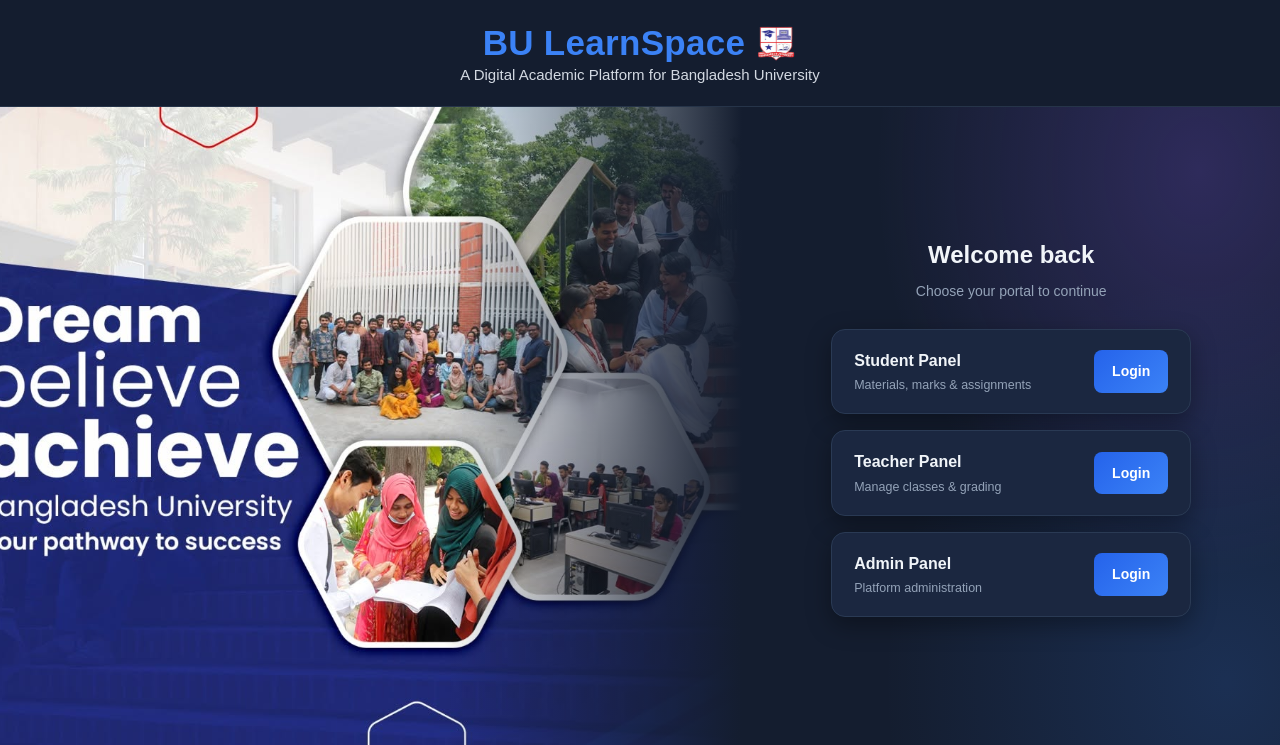
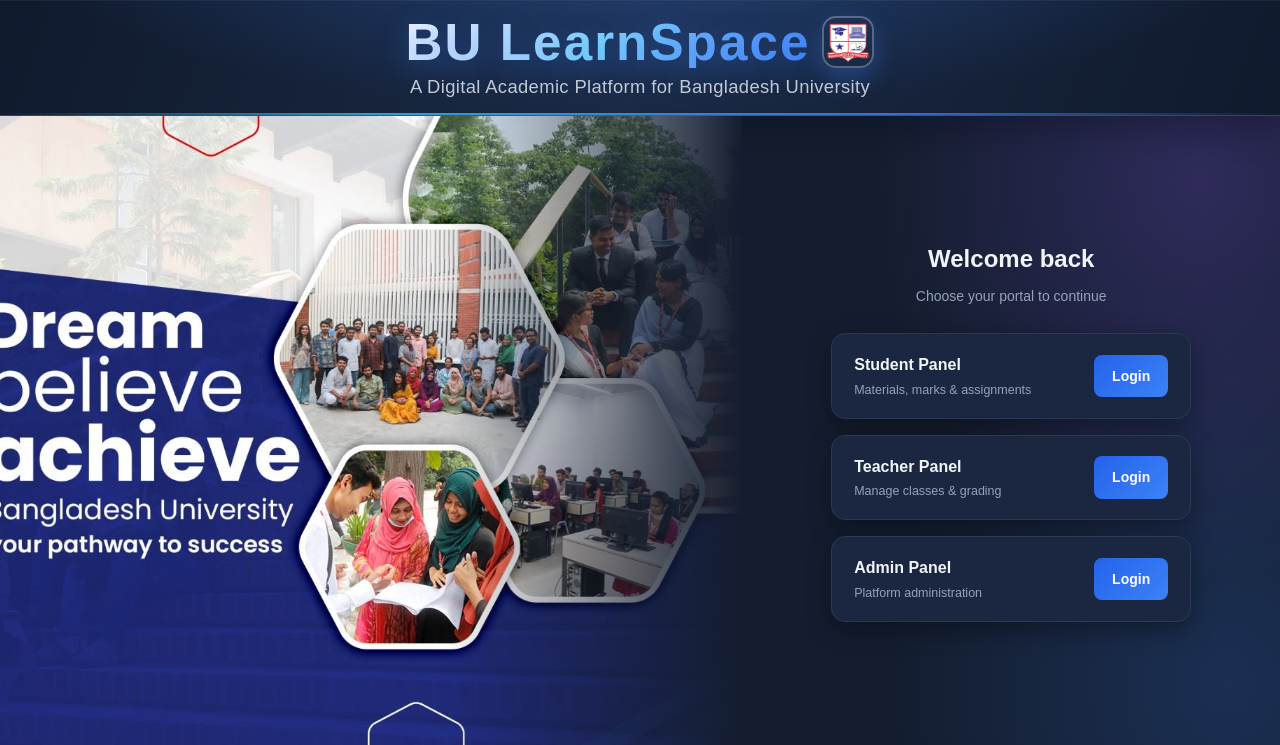
Before and after one commit to Shadhinbd/BU-LearnSpace, a PHP site: page / in a window 1280 px wide. Shown: the top 745 px of the page. Run offline with PHP 8.4, Linux system fonts and the light colour scheme.

Commit message:
header change

```diff
--- a/index.php
+++ b/index.php
@@ -30,40 +30,67 @@ body {
     display: flex;
     align-items: center;
     justify-content: center;
-    padding: 22px 24px;
-    background: #141d2f;
-    border-bottom: 1px solid #263449;
+    min-height: 116px;
+    padding: 12px 24px;
+    position: relative;
+    background:
+        radial-gradient(ellipse at 50% -70%, rgba(59, 130, 246, 0.32), transparent 70%),
+        linear-gradient(110deg, #101a2d 0%, #1a2944 50%, #101a2d 100%);
+    border-bottom: 1px solid rgba(147, 197, 253, 0.24);
+    box-shadow: 0 12px 32px rgba(3, 8, 20, 0.3), inset 0 1px rgba(255, 255, 255, 0.05);
+}
+
+.site-header::after {
+    content: "";
+    position: absolute;
+    inset: auto 0 0;
+    height: 2px;
+    background: linear-gradient(90deg, transparent, #38bdf8 30%, #3b82f6 70%, transparent);
+    opacity: 0.8;
+}
+
+.site-heading-text {
+    line-height: 1.2;
+    width: 100%;
+    text-align: center;
 }
 
 .site-title-row {
     display: flex;
     align-items: center;
     justify-content: center;
-    gap: 10px;
+    gap: 12px;
 }
 
 .site-logo {
-    width: 42px;
-    height: 42px;
-    border-radius: 10px;
+    width: 52px;
+    height: 52px;
+    border-radius: 14px;
     object-fit: cover;
     flex-shrink: 0;
+    border: 2px solid rgba(255, 255, 255, 0.28);
+    box-shadow: 0 10px 25px rgba(59, 130, 246, 0.35);
 }
 
-.site-heading-text { line-height: 1.2; }
-
 .site-title {
-    font-size: 35px;
-    line-height: 42px;
+    font-size: clamp(2.3rem, 4vw, 4.2rem);
+    line-height: 1;
     font-weight: 900;
-    color: #3b82f6;
-    letter-spacing: 0.3px;
+    letter-spacing: 0.04em;
+    background: linear-gradient(135deg, #eff6ff 0%, #bfdbfe 20%, #7dd3fc 48%, #60a5fa 72%, #3b82f6 100%);
+    -webkit-background-clip: text;
+    background-clip: text;
+    color: transparent;
+    text-shadow: 0 8px 28px rgba(59, 130, 246, 0.35);
 }
 
 .site-subtitle {
-    font-size: 15px;
-    color: #d3d9e2;
-    margin-top: 2px;
+    font-size: clamp(0.8rem, 1.6vw, 1.15rem);
+    color: rgba(226, 232, 240, 0.84);
+    margin-top: 8px;
+    letter-spacing: 0.02em;
+    font-weight: 500;
+    text-align: center;
 }
 
 /* ---------- Split screen ---------- */
```
